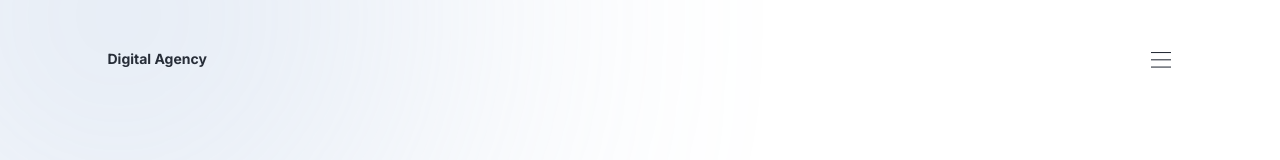
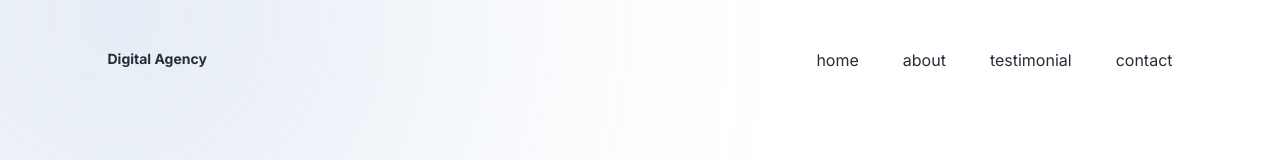
Before and after one commit to joaomonteiroSN/digital-agency-page, a website: page index.html in a window 1280 px wide. Shown: the top 160 px of the page. Drawn offline with Linux system fonts and the light colour scheme.

Commit message:
adição da nav bar na versão desktop e criação o readme

```diff
--- a/index.html
+++ b/index.html
@@ -14,7 +14,15 @@
     <div class="flex flex-col max-w-[428px] px-[24px] text-main-font desktop:max-w-[1280px]">
         <header class="flex justify-between my-[48px]">
             <span class="text-[14px] font-bold">Digital Agency</span>
-            <img src="./assets/menu.svg" alt="side bar menu image">
+            <nav class="hidden desktop:block">
+                <ul class="flex gap-[44px]">
+                    <li class="hover:font-bold">home</li>
+                    <li class="hover:font-bold">about</li>
+                    <li class="hover:font-bold">testimonial</li>
+                    <li class="hover:font-bold">contact</li>
+                </ul>
+            </nav>
+            <img class="desktop:hidden" src="./assets/menu.svg" alt="side bar menu image">
         </header>
         <main class="mt-[48px]">
             <div class="flex flex-col desktop:flex-row desktop:max-w-[1065px] desktop:gap-[75px] desktop:items-center">
```
Also changed, not shown: assets/banner.png (added), dist/output.css, 1 other file.
